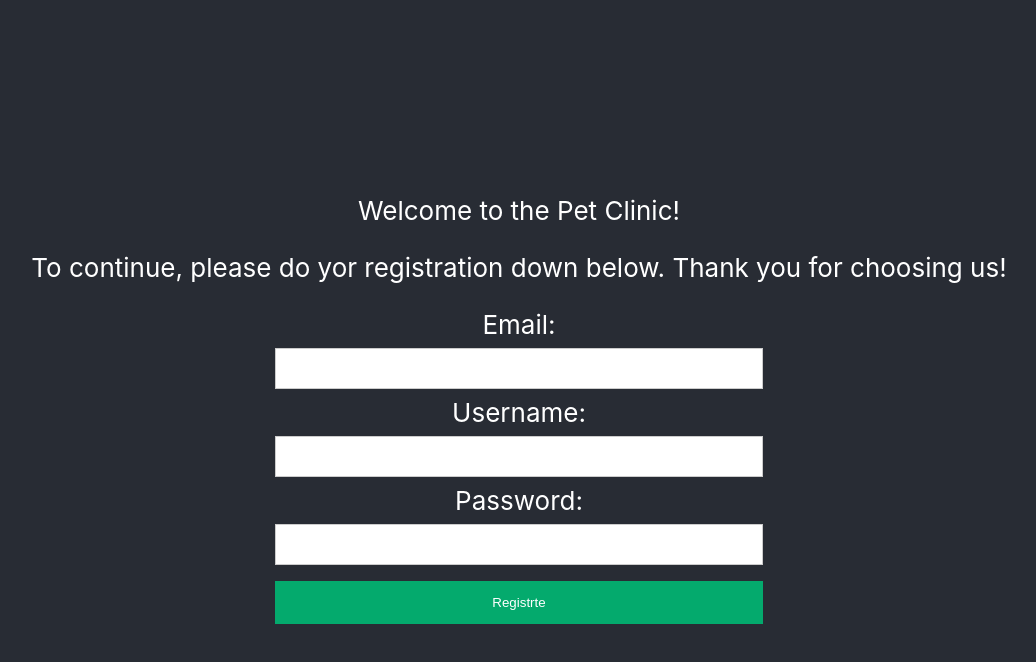
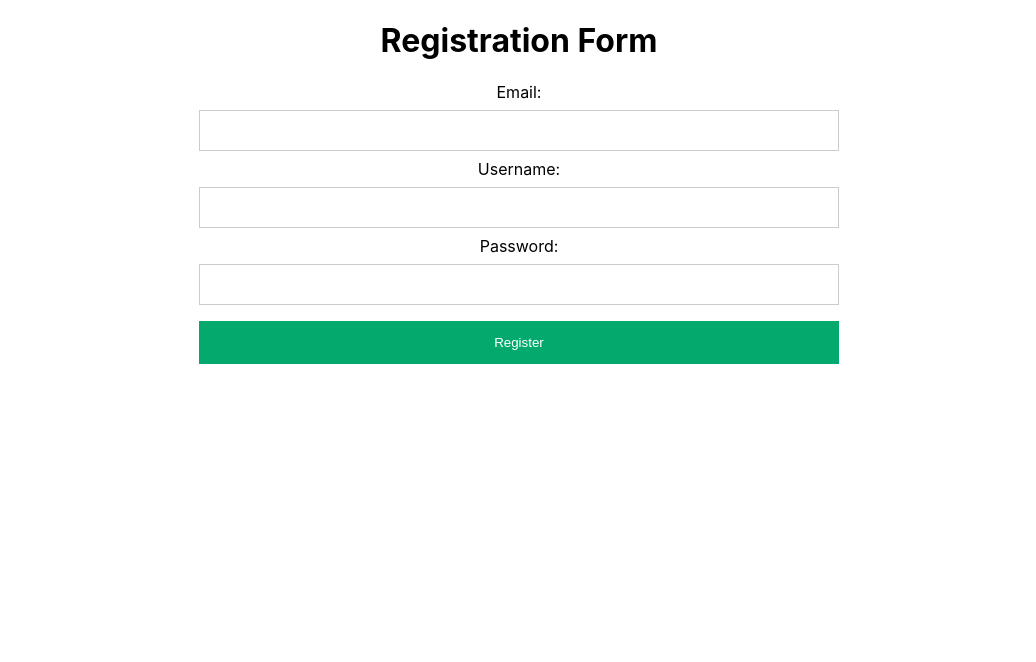
Before and after one commit to gfa-cc-after/StudyGroup_1_PET_Clinic_Frontend-main, a React (Create React App) app: page / in a window 1280 px wide. Shown: the top 662 px of the page, without its empty margins (121-1157 px from the left). Built offline with nearby package versions, Linux system fonts and the light colour scheme.

Commit message:
chore: creating RegistratonForm.js and reorienting code there +added endpoint

```diff
--- a/package.json
+++ b/package.json
@@ -6,6 +6,7 @@
     "@testing-library/jest-dom": "^5.17.0",
     "@testing-library/react": "^13.4.0",
     "@testing-library/user-event": "^13.5.0",
+    "axios": "^1.7.2",
     "react": "^18.3.1",
     "react-dom": "^18.3.1",
     "react-scripts": "5.0.1",
--- a/src/App.js
+++ b/src/App.js
@@ -1,33 +1,14 @@
+import React from 'react';
 import './App.css';
+import RegistrationForm from './RegistrationForm';
 
 function App() {
-  return (
-    <div className="App">
-      <header className="App-header">
-        <form method="post">
-        <p>Welcome to the Pet Clinic!</p>
-        <p>To continue, please do yor registration down below. Thank you for choosing us!</p>
-
-            <label for="email">Email:</label>
-            <br></br>
-            <input type="email" id="email" name="email"></input>
-            <br></br>
-
-            <label for="username">Username:</label>
-            <br></br>
-            <input type="text" id="username" name="username"></input>
-            <br></br>
-
-            <label for="password">Password:</label>
-            <br></br>
-            <input type="password" id="password" name="password"></input>
-            <br></br>
-                <button type="submit">Registrte</button>
-
-        </form>
-      </header>
-    </div>
-  );
+    return (
+        <div className="App">
+            <h1>Registration Form</h1>
+            <RegistrationForm />
+        </div>
+    );
 }
 
 export default App;
--- /dev/null
+++ b/src/RegistrationForm.js
@@ -0,0 +1,57 @@
+import './App.css';
+import React, { useState } from 'react';
+import axios from 'axios';
+
+const RegistrationForm = () => {
+    const [formData, setFormData] = useState({
+        email: '',
+        password: '',
+        username: ''
+    });
+
+    const handleChange = (e) => {
+        const { name, value } = e.target;
+        setFormData({
+            ...formData,
+            [name]: value
+        });
+    };
+
+    const handleSubmit = async (e) => {
+        e.preventDefault();
+        try {
+            const response = await axios.post('http://localhost:8081/', formData);
+            console.log('Registration successful', response.data);
+        } catch (error) {
+            console.log('There was an error registarting!', error);
+        }
+    };
+    return (
+        <form onSubmit={handleSubmit}>
+            <div>
+                <label htmlFor="email">Email:</label>
+                <br></br>
+                <input type="email" id="email" name="email" value={formData.email} onChange={handleChange} required />
+            <br></br>
+            </div>
+
+            <div>
+                <label htmlFor="username">Username:</label>
+                <br></br>
+                <input type="text" id="username" name="username" value={formData.username} onChange={handleChange} required />
+                <br></br>
+            </div>
+
+            <div>
+                <label htmlFor="password">Password:</label>
+                <br></br>
+                <input type="password" id="password" name="password" value={formData.password} onChange={handleChange} required />
+                <br></br>
+            </div>
+            <button type="submit">Register</button>
+        </form>
+    );
+
+};
+
+export default RegistrationForm;
```
Also changed, not shown: 1 other file (tests, documents, lock files or other folders).
